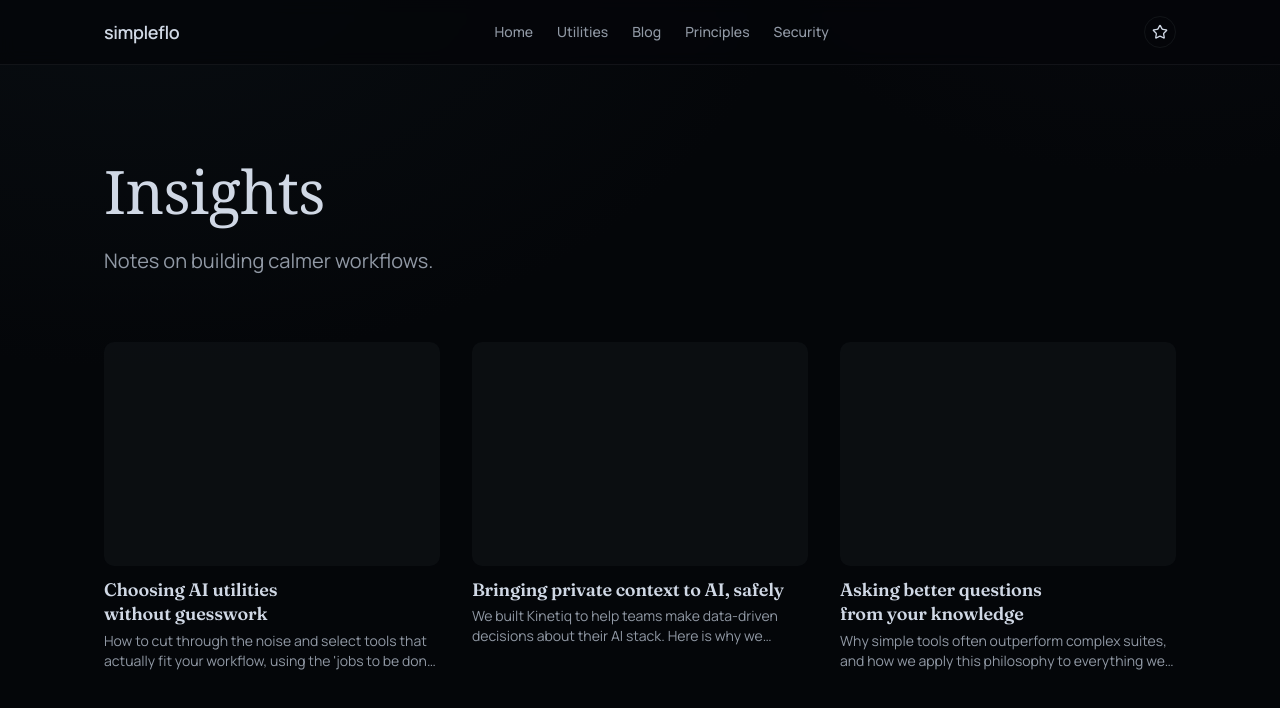
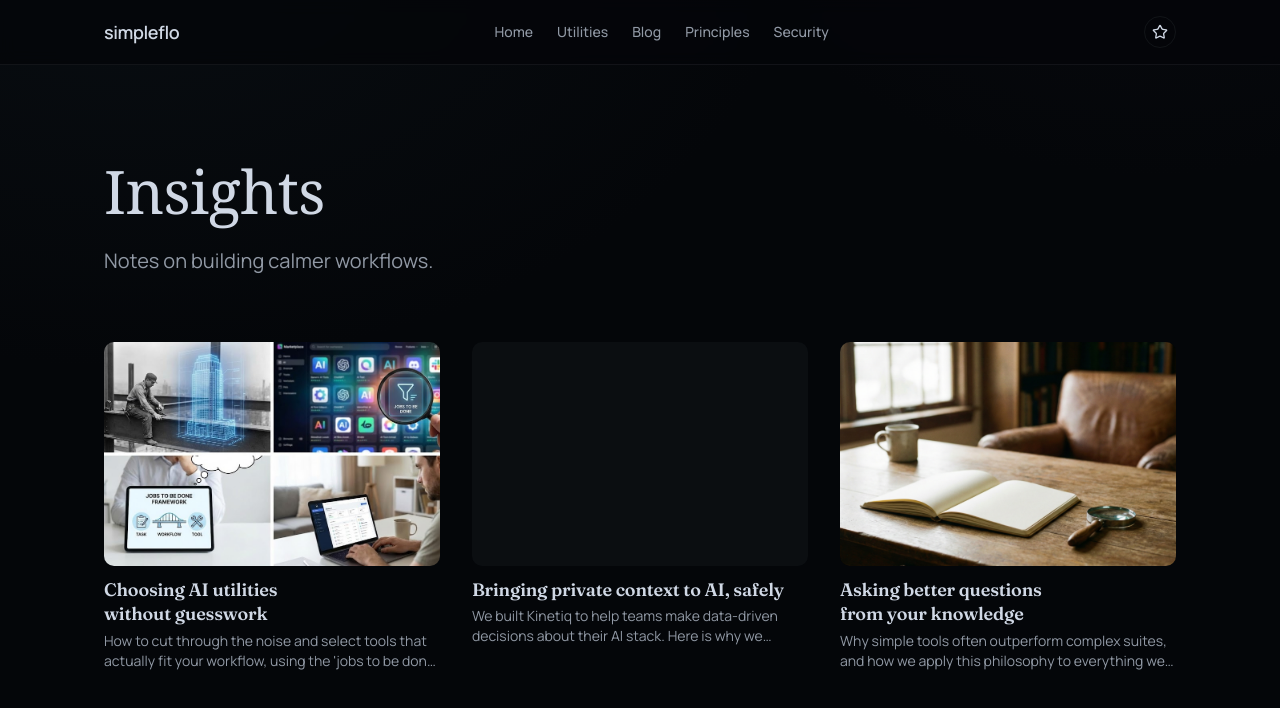
Before and after one commit to amlandas/powering-simpleflo-site, a Next.js app: page /blog in a window 1280 px wide. Shown: the top 708 px of the page. Built offline with nearby package versions, Linux system fonts and the light colour scheme.

Commit message:
Fix blog index hero images

```diff
--- a/content/blog/asking-better-questions-from-your-knowledge.mdx
+++ b/content/blog/asking-better-questions-from-your-knowledge.mdx
@@ -4,6 +4,7 @@ excerpt: "Why simple tools often outperform complex suites, and how we apply thi
 date: "2025-04-10"
 readTime: "4 min read"
 category: "Principles"
+heroImage: "/blog/asking-better-questions-from-your-knowledge/hero.png"
 ---
 
 <img
--- a/content/blog/choosing-ai-tools-without-guesswork.mdx
+++ b/content/blog/choosing-ai-tools-without-guesswork.mdx
@@ -4,6 +4,7 @@ excerpt: "How to cut through the noise and select tools that actually fit your w
 date: "2025-12-30"
 readTime: "5 min read"
 category: "Guides"
+heroImage: "/blog/choosing-ai-tools-without-guesswork/hero.jpg"
 ---
 
 <img
--- a/src/app/blog/page.tsx
+++ b/src/app/blog/page.tsx
@@ -27,7 +27,17 @@ export default async function BlogIndexPage() {
                         {posts.map((post) => (
                             <div key={post.slug} className="group">
                                 <a href={`/blog/${post.slug}`} className="block space-y-3">
-                                    <div className="aspect-[3/2] w-full rounded-md bg-secondary/50 group-hover:bg-secondary/70 transition-colors" />
+                                    {post.heroImage ? (
+                                        <div className="aspect-[3/2] w-full rounded-md overflow-hidden bg-secondary/50">
+                                            <img
+                                                src={post.heroImage}
+                                                alt={post.title}
+                                                className="w-full h-full object-cover transition-transform duration-300 group-hover:scale-105"
+                                            />
+                                        </div>
+                                    ) : (
+                                        <div className="aspect-[3/2] w-full rounded-md bg-secondary/50 group-hover:bg-secondary/70 transition-colors" />
+                                    )}
                                     <div className="space-y-1">
                                         <h3 className="font-semibold text-lg leading-snug group-hover:underline decoration-1 underline-offset-2">
                                             {post.title}
--- a/src/lib/blog.ts
+++ b/src/lib/blog.ts
@@ -13,6 +13,7 @@ export type BlogPost = {
   date: string
   readTime: string
   category: string
+  heroImage?: string
   content: React.ReactNode
 }
 
@@ -37,6 +38,7 @@ export async function getBlogPosts(): Promise<BlogPostMeta[]> {
         date: string
         readTime: string
         category: string
+        heroImage?: string
       }>({
         source,
         options: { parseFrontmatter: true }, // Ensure frontmatter is parsed
@@ -49,6 +51,7 @@ export async function getBlogPosts(): Promise<BlogPostMeta[]> {
         date: frontmatter.date,
         readTime: frontmatter.readTime,
         category: frontmatter.category,
+        heroImage: frontmatter.heroImage,
       }
     })
   )
@@ -71,6 +74,7 @@ export async function getBlogPost(slug: string): Promise<BlogPost | null> {
     date: string
     readTime: string
     category: string
+    heroImage?: string
   }>({
     source,
     components: mdxComponents,
@@ -85,6 +89,7 @@ export async function getBlogPost(slug: string): Promise<BlogPost | null> {
     date: frontmatter.date,
     readTime: frontmatter.readTime,
     category: frontmatter.category,
+    heroImage: frontmatter.heroImage,
   }
 }
 
```
